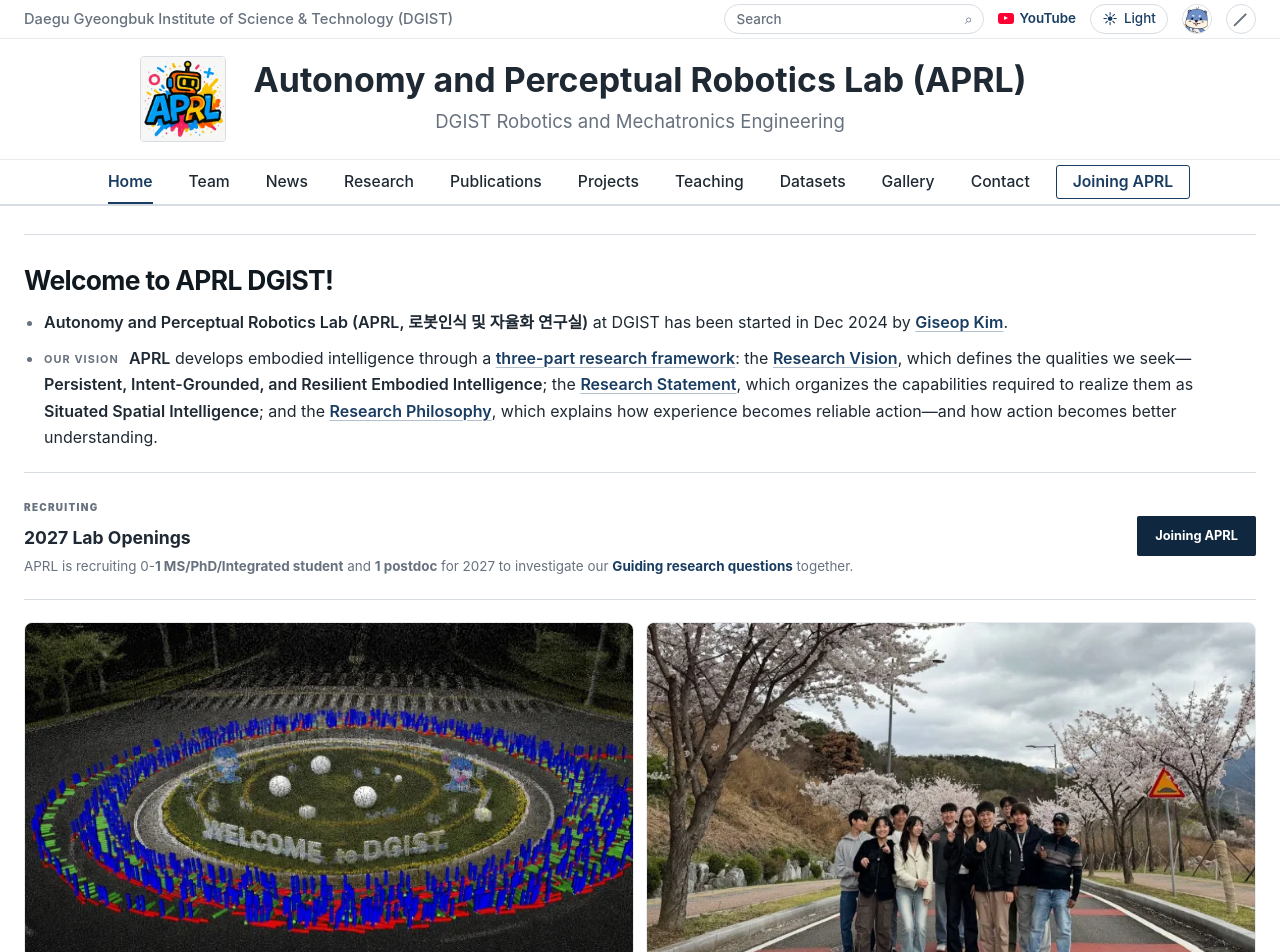
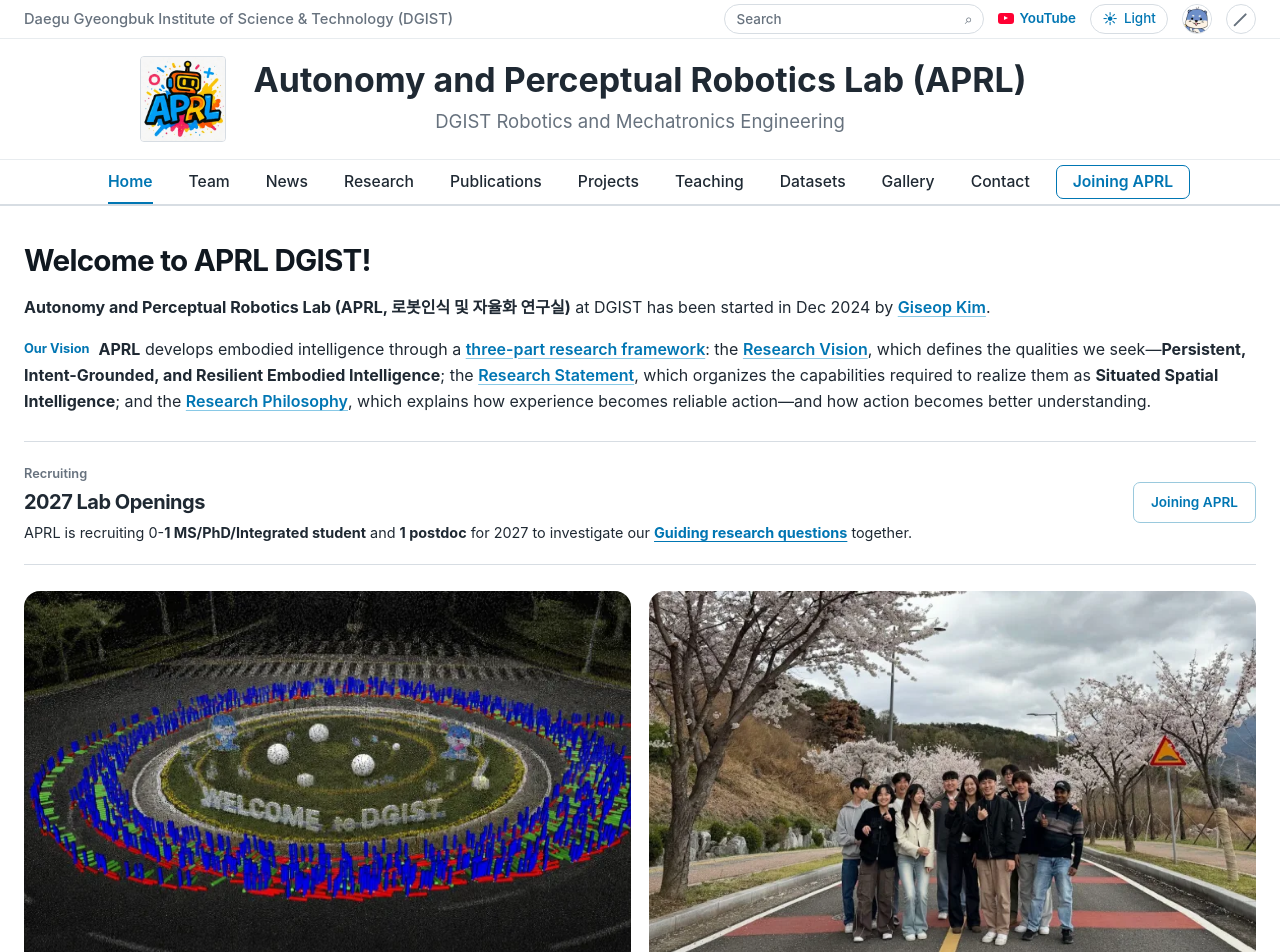
Before and after one commit to team-aprl/team-aprl.github.io, a Jekyll site: the page built from index.html, in a window 1280 px wide. Shown: the top 952 px of the page. Built offline with Jekyll 4.4.1, drawn with Linux system fonts in a browser that asks for light colours.

Commit message:
Brighten APRL site accents and soften page styling

```diff
--- a/_layouts/default.html
+++ b/_layouts/default.html
@@ -12,8 +12,9 @@
     {% for stylesheet in page.extra_styles %}
     <link rel="stylesheet" href="{{ stylesheet | relative_url }}?v={{ site.time | date: '%s' }}" />
     {% endfor %}
+    <link rel="stylesheet" href="{{ '/site-refresh.css' | relative_url }}?v={{ site.time | date: '%s' }}" />
   </head>
-  <body>
+  <body{% if page.body_class %} class="{{ page.body_class }}"{% endif %}>
     {% include header.html %}
     <script src="{{ '/header-dalgu-continuity.js?v=20260906-opt-in-decorations' | relative_url }}"></script>
     {{ content }}
--- a/header-design.css
+++ b/header-design.css
@@ -1,6 +1,6 @@
 /* Shared navigation: quiet typography and a clear active-page underline. */
-.site-header { --nav-accent: #193d62; box-shadow: none; }
-body.theme-dark .site-header { --nav-accent: #a3c6e6; }
+.site-header { --nav-accent: #0076b3; box-shadow: none; }
+body.theme-dark .site-header { --nav-accent: #81d2fa; }
 .site-header .primary-nav { border-bottom: 1px solid var(--line); }
 body.header-compact-sticky .site-header .primary-nav { box-shadow: none; }
 .site-header .primary-nav a { font-weight: 500; border-radius: 0; }
@@ -13,7 +13,7 @@ body.header-compact-sticky .site-header .primary-nav { box-shadow: none; }
 .site-header .primary-nav a:focus-visible::after { background: transparent; }
 .site-header .primary-nav a[aria-current="page"]:not(.primary-nav-join)::after { background: var(--nav-accent); }
 .site-header .primary-nav a:focus-visible { outline: 2px solid var(--nav-accent); outline-offset: -3px; }
-.site-header .primary-nav .primary-nav-join { background: transparent; color: var(--nav-accent); border: 1px solid var(--nav-accent); border-radius: 3px; font-weight: 600; }
+.site-header .primary-nav .primary-nav-join { background: transparent; color: var(--nav-accent); border: 1px solid var(--nav-accent); border-radius: 7px; font-weight: 600; }
 .site-header .primary-nav .primary-nav-join:hover { color: var(--nav-accent); background: transparent; border-color: var(--nav-accent); }
 .site-header .primary-nav .primary-nav-join[aria-current="page"] { color: var(--paper); background: var(--nav-accent); }
 @media (max-width: 640px) {
@@ -25,18 +25,18 @@ body.header-compact-sticky .site-header .primary-nav { box-shadow: none; }
 }
 
 /* Utility controls share the same quiet outline treatment. */
-.site-header .site-search input { min-height: 30px; background: var(--header-surface); border: 1px solid var(--line); border-radius: 3px; font-weight: 500; box-shadow: none; }
+.site-header .site-search input { min-height: 30px; background: var(--header-surface); border: 1px solid var(--line); border-radius: 7px; font-weight: 500; box-shadow: none; }
 .site-header .site-search input::placeholder { color: var(--muted); opacity: 1; }
 .site-header .site-search input:focus { border-color: var(--nav-accent); box-shadow: 0 0 0 1px var(--nav-accent); }
-.site-header .site-search-results { border-radius: 3px; background: var(--header-surface); box-shadow: 0 4px 14px #00000012; }
+.site-header .site-search-results { border-radius: 7px; background: var(--header-surface); box-shadow: 0 4px 14px #00000012; }
 .site-header .header-youtube-link { color: var(--nav-accent); font-weight: 600; }
 .site-header .theme-toggle,
 .site-header .dalgu-mode-toggle,
-.site-header .dalgu-skin-toggle { background: var(--header-surface); color: var(--nav-accent); border: 1px solid var(--line); border-radius: 3px; box-shadow: none; font-weight: 500; min-height: 30px; }
+.site-header .dalgu-skin-toggle { background: var(--header-surface); color: var(--nav-accent); border: 1px solid var(--line); border-radius: 7px; box-shadow: none; font-weight: 500; min-height: 30px; }
 .site-header .dalgu-mode-toggle,
 .site-header .dalgu-skin-toggle { width: 30px; min-width: 30px; height: 30px; margin-left: 0; }
-.site-header .dalgu-mode-toggle-face { width: 28px; height: 28px; background: transparent; border-radius: 2px; }
-.site-header .dalgu-skin-toggle-orb { border-radius: 2px; box-shadow: none; }
+.site-header .dalgu-mode-toggle-face { width: 28px; height: 28px; background: transparent; border-radius: 5px; }
+.site-header .dalgu-skin-toggle-orb { border-radius: 5px; box-shadow: none; }
 .site-header .dalgu-skin-toggle[data-dalgu-skin="none"] .dalgu-skin-toggle-orb { background: transparent; border-color: transparent; box-shadow: none; }
 .site-header .theme-toggle:hover,
 .site-header .dalgu-mode-toggle:hover,
--- a/home-design.css
+++ b/home-design.css
@@ -1,160 +1,109 @@
-/* Home recruiting and news only; retain the original content and layout. */
-.home-page .home-recruiting,
-.home-page .home-news {
-  --link: #193d62;
-  --link-dark: #102b47;
+/* APRL home: a blue-and-yellow identity drawn from the lab logo. */
+body.home-brand { --link: #0076b3; --link-dark: #005c8c; background: #ffffff; }
+body.home-brand .site-header { --nav-accent: #0076b3; }
+body.home-brand .primary-nav .primary-nav-join { border-color: #0076b3; }
+.home-page { gap: 26px; padding-top: 30px; }
+.home-page .home-rule { display: none; }
+.home-page .home-hero { position: relative; overflow: hidden; padding: 38px 40px; background: #edf8fe; border: 1px solid #d5edf8; border-radius: 22px; }
+.home-page .home-hero::before { content: ''; position: absolute; width: 120px; height: 120px; border: 23px solid #ffd21c; border-radius: 50%; right: -48px; top: -52px; pointer-events: none; }
+.home-page .home-hero-copy { position: relative; }
+.home-page h1.home-kicker { max-width: 100%; white-space: normal; margin: 0 0 24px; font-size: clamp(2rem, 3.3vw, 3.15rem); line-height: 1.12; font-weight: 750; letter-spacing: -.04em; color: var(--ink); }
+.home-page .home-kicker span { color: #0076b3; }
+.home-page .home-hero-points { list-style: none; padding: 0; margin: 0; gap: 22px; font-size: 1rem; line-height: 1.65; color: var(--text); }
+.home-page .home-hero-points strong { font-weight: 650; }
+.home-page .home-hero-points a { color: var(--link); font-weight: 600; text-decoration: underline; text-decoration-color: #89c9e6; text-underline-offset: 3px; }
+body .home-page .home-vision-label { display: block; width: fit-content; margin: 0 0 8px; padding: 0; min-height: 0; color: #0076b3; background: none; border: 0; font-size: .9rem; font-weight: 700; letter-spacing: 0; text-transform: none; }
+.home-page .home-vision-summary { border-left: 3px solid #009fe8; padding-left: 18px; line-height: 1.65; }
+body .home-page .home-framework-link,
+body .home-page .home-framework-overview-link { padding: 0; background: none; border: 0; border-radius: 0; color: var(--link); white-space: normal; }
+.home-page .home-recruiting { gap: 28px; padding: 24px 30px; background: #fff5cb; border: 1px solid #f2dfa1; border-radius: 16px; }
+.home-page .home-recruiting .news-tag { color: #795711; background: none; padding: 0; border: 0; font-size: .8rem; font-weight: 600; letter-spacing: 0; }
+.home-page .home-recruiting h2 { font-size: 1.5rem; letter-spacing: -.025em; margin: 5px 0 9px; }
+.home-page .home-recruiting p { color: #433d2c; font-size: .94rem; line-height: 1.6; }
+.home-page .home-recruiting p a { color: #79500e; text-decoration: underline; text-underline-offset: 3px; }
+.home-page .home-recruiting > a { background: #ff7900; color: #271400; border-radius: 9px; padding: 12px 22px; font-size: .9rem; font-weight: 700; white-space: nowrap; }
+.home-page .home-recruiting > a:hover,
+.home-page .home-recruiting > a:focus-visible { background: #eb6d00; color: #201000; }
+.home-page .home-image-pair { gap: 18px; }
+.home-page .home-image-pair a { border-radius: 16px; border: 0; }
+.home-page .home-news { background: transparent; border: 0; border-radius: 0; padding: 8px 0 0; }
+.home-page .home-section-heading { margin-bottom: 16px; padding-bottom: 0; border: 0; gap: 18px; }
+.home-page .home-section-heading h2 { color: var(--text); font-size: 1.7rem; font-weight: 700; letter-spacing: -.03em; margin: 0; display: flex; align-items: center; gap: 12px; }
+.home-page .home-section-heading h2::before { content: ''; flex: 0 0 7px; width: 7px; height: 26px; border-radius: 6px; background: #009fe8; }
+.home-page .home-news ol { gap: 0; border-top: 1px solid #d9e7ee; }
+.home-page .home-news li:first-child { border-top: 0; }
+.home-page .home-news li { padding-top: 7px; padding-bottom: 7px; border-bottom-color: #e3e9eb; }
+.home-page .home-news a { font-weight: 600; }
+.home-page .home-news time { color: var(--text); }
+.home-page .home-news .news-tag { border-radius: 5px; }
+.home-page .home-news .news-language-toggle { background: #fff; border: 1px solid #d3e0e7; border-radius: 8px; }
+.home-page .home-news .news-language-toggle button { border-radius: 5px; }
+.home-page .home-news .news-language-toggle button.is-active { background: #0076b3; color: #fff; }
+.home-page .home-research-videos { padding: 26px; background: #fff; border: 1px solid #dbe8ef; border-radius: 20px; }
+.home-page .home-research-videos .home-section-heading h2::before { background: #f53670; }
+.home-page .home-video-grid { gap: 16px; }
+.home-page .home-video-grid iframe { border-radius: 10px; }
+.home-page .home-video-actions { margin-top: 22px; }
+.home-page .home-video-actions a { background: #0076b3; color: #fff; padding: 10px 22px; border-radius: 9px; font-weight: 600; font-size: .9rem; }
+.home-page .home-video-actions a:hover { background: #005c8c; }
+body.home-brand.theme-dark { --link: #81d2fa; --link-dark: #b9e9ff; background: #101b22; }
+body.home-brand.theme-dark .site-header { --nav-accent: #81d2fa; }
+body.theme-dark .home-page .home-hero { background: #142e3b; border-color: #254757; }
+body.theme-dark .home-page .home-kicker span,
+body.theme-dark .home-page .home-vision-label { color: #81d2fa; }
+body.theme-dark .home-page .home-recruiting { background: #332e1d; border-color: #594c27; }
+body.theme-dark .home-page .home-recruiting p { color: #e8dfc8; }
+body.theme-dark .home-page .home-recruiting .news-tag,
+body.theme-dark .home-page .home-recruiting p a { color: #ffdc65; }
+body.theme-dark .home-page .home-news { background: transparent; }
+body.theme-dark .home-page .home-news ol,
+body.theme-dark .home-page .home-news li { border-color: #2c414d; }
+body.theme-dark .home-page .home-news .news-language-toggle { background: #14252f; border-color: #355364; }
+body.theme-dark .home-page .home-research-videos { background: #152630; border-color: #2b4553; }
+@media (max-width: 650px) {
+  .home-page { padding-top: 20px; gap: 20px; }
+  .home-page .home-hero { padding: 26px 22px; border-radius: 16px; }
+  .home-page h1.home-kicker { font-size: 2rem; margin-bottom: 20px; }
+  .home-page .home-hero-points { font-size: .94rem; gap: 20px; }
+  .home-page .home-vision-summary { padding-left: 13px; }
+  .home-page .home-recruiting { padding: 22px; flex-direction: column; align-items: flex-start; gap: 18px; }
+  .home-page .home-image-pair { gap: 12px; }
+  .home-page .home-section-heading { flex-wrap: wrap; }
+  .home-page .home-section-heading h2 { font-size: 1.4rem; gap: 9px; }
+  .home-page .home-news li { font-size: .9rem; }
+  .home-page .home-research-videos { padding: 20px 14px; }
 }
-.home-page .home-recruiting {
-  padding: 22px 0;
-  background: transparent;
-  border: 0;
-  border-top: 1px solid var(--line);
-  border-bottom: 1px solid var(--line);
-  border-radius: 0;
-  gap: 36px;
-}
-.home-page .home-recruiting .news-tag {
-  background: none;
-  border: 0;
-  border-radius: 0;
-  padding: 0;
-  color: var(--muted);
-  text-transform: uppercase;
-  letter-spacing: .13em;
-  font-size: .62rem;
-}
-.home-page .home-recruiting h2 { margin: 8px 0; font-size: 1.1rem; }
-.home-page .home-recruiting p { font-size: .84rem; color: var(--muted); }
-.home-page .home-recruiting > a {
-  background: #10283f;
-  border-radius: 2px;
-  padding: 10px 18px;
-  font-size: .8rem;
-}
-.home-page .home-recruiting > a:hover,
-.home-page .home-recruiting > a:focus-visible { background: #193d62; }
-.home-page .home-news { border: 0; border-radius: 0; background: transparent; padding: 0; }
-.home-page .home-news .home-section-heading {
-  padding-bottom: 18px;
-  border-bottom: 2px solid var(--text);
-  margin-bottom: 0;
-}
-.home-page .home-news .home-section-heading h2 {
-  font-size: 1.45rem;
-  letter-spacing: -.025em;
-  margin: 0;
-}
-.home-page .home-news a { font-weight: 600; }
-.home-page .home-news li { padding-top: 9px; padding-bottom: 9px; }
-.home-page .home-news .news-tag { border-radius: 2px; }
-.home-page .home-news .news-language-toggle { border-radius: 2px; background: transparent; }
-.home-page .home-news .news-language-toggle button { border-radius: 1px; }
-body.theme-dark .home-page .home-recruiting,
-body.theme-dark .home-page .home-news { --link: #a3c6e6; --link-dark: #d4e5f5; }
 @media (max-width: 650px) {
-  .home-page .home-recruiting { flex-direction: column; align-items: flex-start; gap: 18px; }
-  .home-page .home-news .home-section-heading { flex-wrap: wrap; gap: 14px; }
-  .home-page .home-news .home-section-heading h2 { font-size: 1.25rem; }
-  .home-page .home-news li { font-size: .88rem; }
+  .home-page .home-hero::before { width: 60px; height: 60px; border-width: 14px; top: -46px; right: -34px; }
 }
 
-/* Match the restrained news section without changing the video grid. */
-.home-page .home-research-videos {
-  --link: #193d62;
-  --link-dark: #102b47;
-  padding: 0;
-  border: 0;
-  border-radius: 0;
-  background: transparent;
+/* Keep the welcoming blue accents without oversized promotional panels. */
+body .home-page .home-hero { padding: 8px 0 0; background: transparent; border: 0; border-radius: 0; }
+.home-page .home-hero::before { display: none; }
+.home-page h1.home-kicker { font-size: 1.85rem; font-weight: 650; letter-spacing: -.025em; margin-bottom: 17px; }
+.home-page .home-kicker span { color: var(--ink); }
+.home-page .home-hero-points { gap: 15px; }
+.home-page .home-vision-summary { border: 0; padding-left: 0; }
+body .home-page .home-vision-label { display: inline; margin-right: 9px; font-size: .8rem; }
+body .home-page .home-recruiting { padding: 20px 0; background: transparent; border: 0; border-top: 1px solid var(--line); border-bottom: 1px solid var(--line); border-radius: 0; }
+.home-page .home-recruiting .news-tag { color: var(--muted); }
+.home-page .home-recruiting h2 { font-size: 1.25rem; margin: 5px 0 7px; }
+.home-page .home-recruiting p { color: var(--text); font-size: .9rem; }
+.home-page .home-recruiting p a { color: var(--link); }
+.home-page .home-recruiting > a { color: var(--link); background: transparent; border: 1px solid #9ac9dd; padding: 9px 17px; border-radius: 7px; font-size: .85rem; font-weight: 600; }
+.home-page .home-recruiting > a:hover,
+.home-page .home-recruiting > a:focus-visible { background: #edf8fe; color: var(--link-dark); }
+body.theme-dark .home-page .home-kicker span { color: var(--ink); }
+body.theme-dark .home-page .home-recruiting p { color: var(--text); }
+body.theme-dark .home-page .home-recruiting .news-tag { color: var(--muted); }
+body.theme-dark .home-page .home-recruiting p a { color: var(--link); }
+body.theme-dark .home-page .home-recruiting > a:hover,
+body.theme-dark .home-page .home-recruiting > a:focus-visible { background: #142e3b; }
+@media (max-width: 650px) {
+  .home-page h1.home-kicker { font-size: 1.65rem; }
+  .home-page .home-hero-points { gap: 13px; }
 }
-.home-page .home-research-videos .home-section-heading {
-  padding-bottom: 18px;
-  margin-bottom: 18px;
-  border-bottom: 2px solid var(--text);
-}
-.home-page .home-research-videos .home-section-heading h2 {
-  margin: 0;
-  font-size: 1.45rem;
-  letter-spacing: -.025em;
-}
-.home-page .home-video-grid iframe { border-radius: 2px; }
-.home-page .home-video-actions { margin-top: 18px; }
-.home-page .home-video-actions a {
-  padding: 9px 18px;
-  border-radius: 2px;
-  background: #10283f;
-  font-size: .8rem;
-  font-weight: 600;
-}
-.home-page .home-video-actions a:hover,
-.home-page .home-video-actions a:focus-visible { background: #193d62; }
-body.theme-dark .home-page .home-research-videos {
-  --link: #a3c6e6;
-  --link-dark: #d4e5f5;
-}
-@media (max-width: 650px) {
-  .home-page .home-research-videos .home-section-heading h2 { font-size: 1.25rem; }
-}
-
-/* Keep the introduction in place, with quieter emphasis and plain links. */
-.home-page .home-hero { --link: #193d62; --link-dark: #102b47; }
-.home-page .home-kicker {
-  margin-bottom: 12px;
-  color: var(--ink);
-  font-size: 1.65rem;
-  font-weight: 650;
-  letter-spacing: -.025em;
-}
-.home-page .home-hero-points {
-  gap: 9px;
-  color: var(--text);
-  font-size: 1rem;
-  line-height: 1.65;
-}
-.home-page .home-hero-points li::marker { color: var(--muted); }
-.home-page .home-vision-summary { line-height: 1.65; }
-.home-page .home-hero-points strong { font-weight: 600; }
-.home-page .home-hero-points a {
-  color: var(--link);
-  font-weight: 600;
-  text-decoration: underline;
-  text-decoration-thickness: 1px;
-  text-decoration-color: #b4c1cc;
-  text-underline-offset: 3px;
-}
-body .home-page .home-vision-label {
-  display: inline;
-  min-height: 0;
-  margin-right: 10px;
-  padding: 0;
-  color: var(--muted);
-  background: none;
-  border: 0;
-  border-radius: 0;
-  font-size: .68rem;
-  font-weight: 700;
-  letter-spacing: .1em;
-  text-transform: uppercase;
-  vertical-align: .08em;
-}
-body .home-page .home-framework-link,
-body .home-page .home-framework-overview-link {
-  padding: 0;
-  color: var(--link);
-  background: none;
-  border: 0;
-  border-radius: 0;
-  font-weight: 600;
-  white-space: normal;
-}
-body .home-page .home-hero-points a:hover,
-body .home-page .home-hero-points a:focus-visible {
-  color: var(--link-dark);
-  background: none;
-  text-decoration-color: currentColor;
-}
-body.theme-dark .home-page .home-hero { --link: #a3c6e6; --link-dark: #d4e5f5; }
-@media (max-width: 650px) {
-  .home-page .home-kicker { font-size: 1.45rem; }
-  .home-page .home-hero-points { font-size: .94rem; }
-}
+body.theme-dark .home-page .home-hero,
+body.theme-dark .home-page .home-recruiting { background: transparent; }
+body.theme-dark .home-page .home-hero { border: 0; }
+body.theme-dark .home-page .home-recruiting { border-color: var(--line); }
--- a/index.html
+++ b/index.html
@@ -15,7 +16,7 @@ extra_scripts:
       <div class="home-rule" aria-hidden="true"></div>
       <section class="home-hero">
         <div class="home-hero-copy">
-          <p class="home-kicker">Welcome to APRL DGIST!</p>
+          <h1 class="home-kicker">Welcome to <span>APRL DGIST!</span></h1>
           <ul class="home-hero-points">
             <li><strong>Autonomy and Perceptual Robotics Lab (APRL, &#47196;&#48391;&#51064;&#49885; &#48143; &#51088;&#50984;&#54868; &#50672;&#44396;&#49892;)</strong> at DGIST has been started in Dec 2024 by <a href="team.html">Giseop Kim</a>.</li>
             <li class="home-vision-summary"><span class="home-vision-label">Our Vision</span><strong>APRL</strong> develops embodied intelligence through a <a class="home-framework-overview-link" href="research.html#current-research-vision">three-part research framework</a>: the <a class="home-framework-link" href="https://gisbi-kim.github.io/aprl-research-vision/" target="_blank" rel="noopener noreferrer">Research Vision</a>, which defines the qualities we seek—<strong>Persistent, Intent-Grounded, and Resilient Embodied Intelligence</strong>; the <a class="home-framework-link" href="https://gisbi-kim.github.io/situated-spatial-intelligence/" target="_blank" rel="noopener noreferrer">Research Statement</a>, which organizes the capabilities required to realize them as <strong>Situated Spatial Intelligence</strong>; and the <a class="home-framework-link" href="https://gisbi-kim.github.io/aprl-research-philosophy/" target="_blank" rel="noopener noreferrer">Research Philosophy</a>, which explains how experience becomes reliable action—and how action becomes better understanding.</li>
--- /dev/null
+++ b/site-refresh.css
@@ -0,0 +1,16 @@
+/* Shared APRL accents: white surfaces, blue markers, and lighter rules. */
+:root { --link: #0076b3; --link-dark: #005c8c; }
+body.theme-dark { --link: #81d2fa; --link-dark: #b9e9ff; }
+.page .publications-heading h1 { display: flex; align-items: center; gap: 12px; }
+.page .publications-heading h1::before { content: ''; flex: 0 0 7px; width: 7px; height: 28px; border-radius: 6px; background: #009fe8; }
+body .page .publications-heading { border-bottom: 0; }
+.page .publication-year,
+.page .gallery-year-heading { border-color: var(--line); }
+.page .teaching-section-heading,
+.page .research-reading-pathway-heading h2 { display: flex; align-items: center; gap: 10px; }
+.page .teaching-section-heading::before,
+.page .research-reading-pathway-heading h2::before { content: ''; width: 6px; flex: 0 0 6px; height: 22px; border-radius: 5px; background: #009fe8; }
+@media (max-width: 650px) {
+  .page .publications-heading h1 { gap: 10px; }
+  .page .publications-heading h1::before { height: 24px; }
+}
```
Also changed, not shown: other parts of index.html (+1 -0 lines), contact-design.css (+5 -5 lines), datasets-design.css (+7 -7 lines), gallery-design.css (+5 -5 lines), joining-design.css (+10 -10 lines), news-design.css (+10 -10 lines), projects-design.css (+10 -10 lines), publications-design.css (+12 -12 lines), research-design.css (+15 -15 lines), teaching-design.css (+9 -9 lines), team-design.css (+10 -10 lines).
